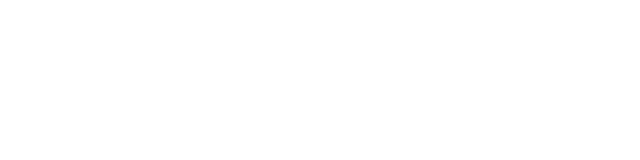
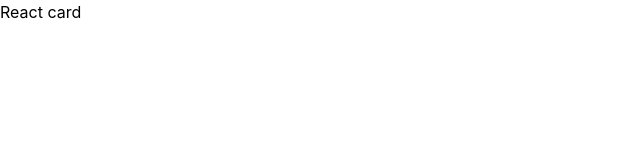
Before and after one commit to bobbyDeepak1415/card_01, a React (Vite) app: page / in a window 1280 px wide. Shown: the top 160 px of the page, without its empty margins (0-640 px from the left). Built offline with nearby package versions, Linux system fonts and the light colour scheme.

Commit message:
setup done

```diff
--- a/src/App.jsx
+++ b/src/App.jsx
@@ -3,7 +3,7 @@
 
   return (
     <>
-
+    React card
     </>
   )
 }
```
